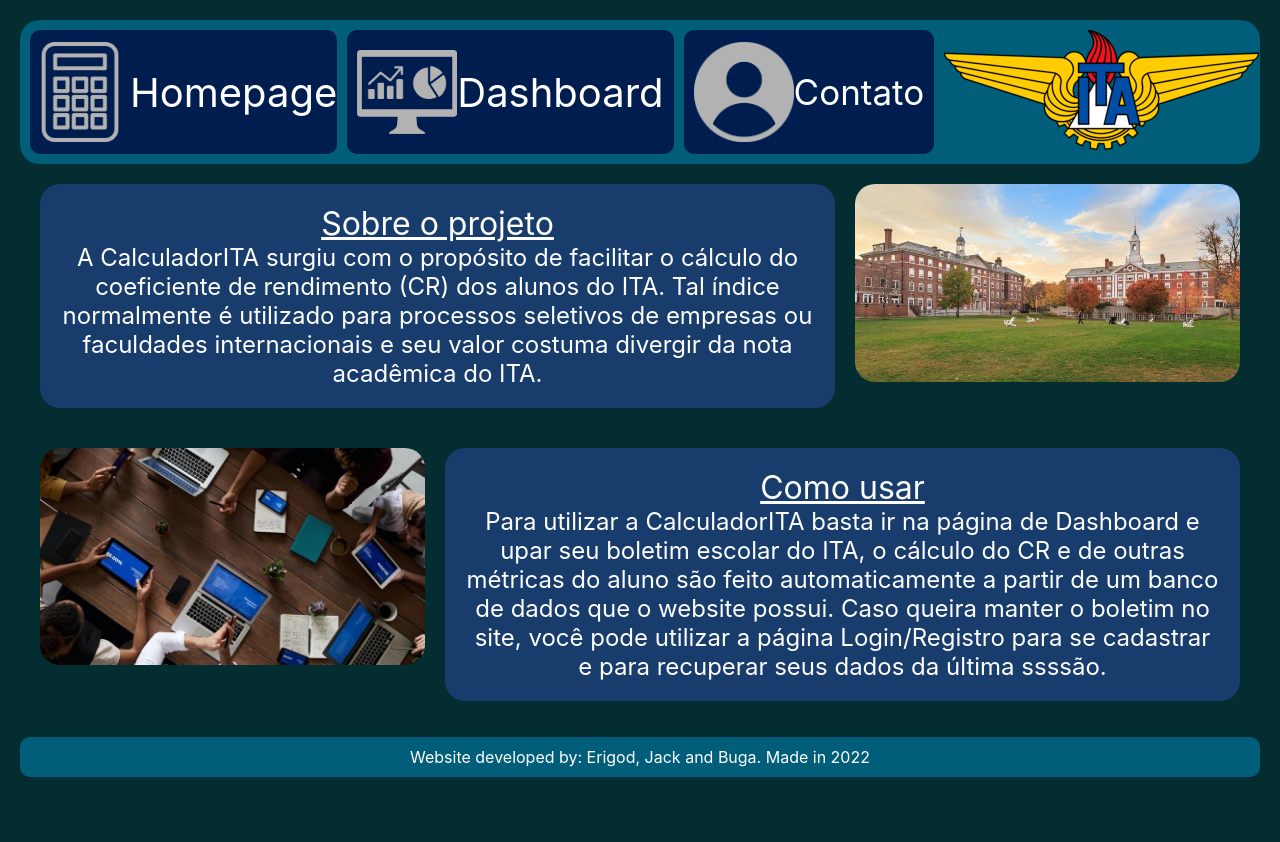
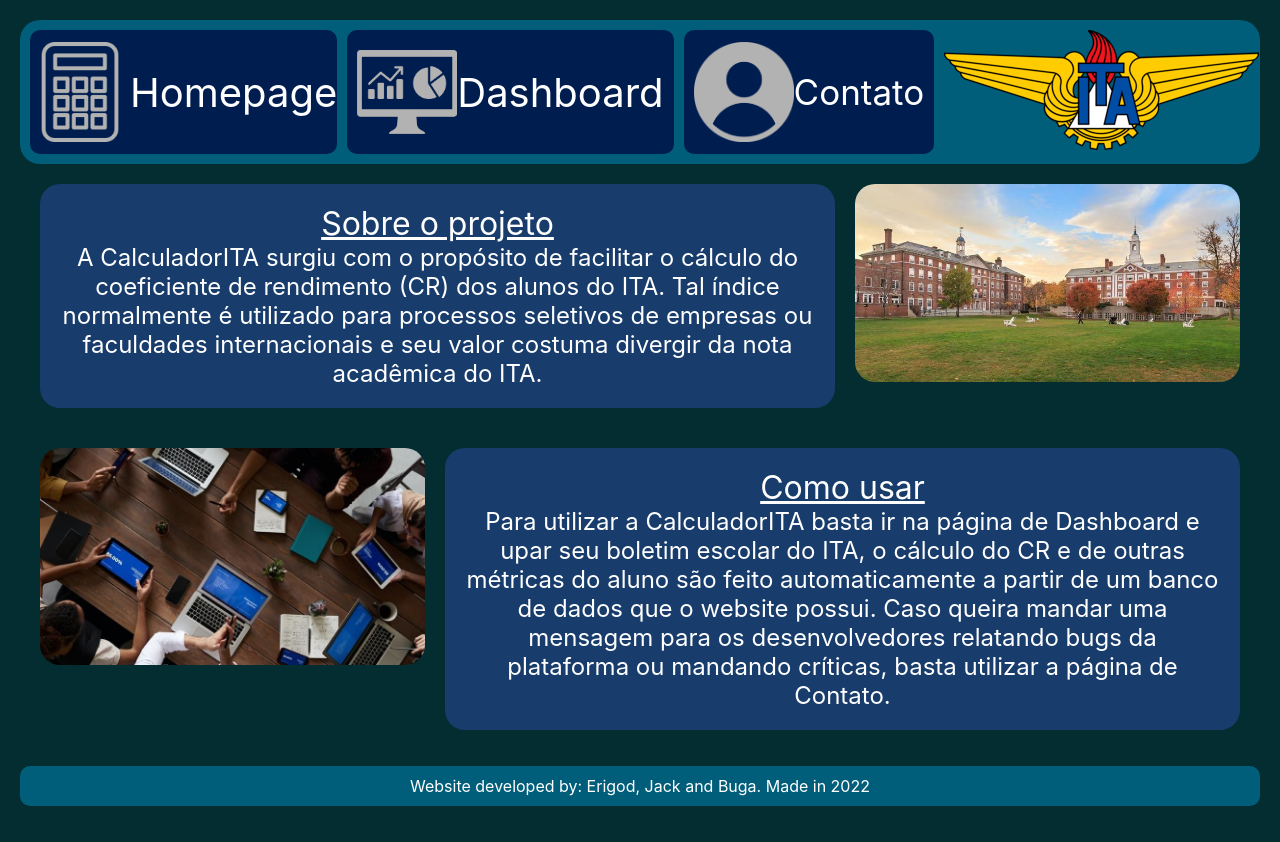
Before and after one commit to BugaM/CR_ITA, a React (Create React App) app in the folder front/: page / in a window 1280 px wide. Before the commit the page ends 813 px from the top, so only its background shows below. Built offline with nearby package versions, Linux system fonts and the light colour scheme.

Commit message:
Updated Contact Page

```diff
--- a/front/src/components/contactpage/ContactForm.js
+++ b/front/src/components/contactpage/ContactForm.js
@@ -15,7 +15,7 @@ function ContactForm(){
                 <div style={{fontSize : "xx-large"}}> Remetente: </div>
                 <input type="text" style = {{width : "300px", textAlign : "left"}}></input>
                 <div style={{fontSize : "xx-large"}}> Mensagem: </div>
-                <input type="text" style = {{height : "200px", width : "300px", textAlign : "left"}}></input>
+                <textarea type="text" style = {{height : "200px", width : "300px", textAlign : "left"}}></textarea>
                 <div> <input type="submit"></input> </div>
               </form>
             </div>
--- a/front/src/components/homepage/HowToUse.js
+++ b/front/src/components/homepage/HowToUse.js
@@ -1,6 +1,6 @@
 import styles from "./HowToUse.module.css"
 
-function HowToUse(props){
+function HowToUse(){
     return (
         <div className={styles.HowToUseContainer}>
 
@@ -10,8 +10,8 @@ function HowToUse(props){
                 <div className={styles.HowToUseTitle}> Como usar </div>
                 <div className={styles.HowToUseText}>
                     Para utilizar a CalculadorITA basta ir na página de Dashboard e upar seu boletim escolar do ITA, o cálculo do CR e de
-                    outras métricas do aluno são feito automaticamente a partir de um banco de dados que o website possui. Caso queira manter
-                    o boletim no site, você pode utilizar a página Login/Registro para se cadastrar e para recuperar seus dados da última ssssão.
+                    outras métricas do aluno são feito automaticamente a partir de um banco de dados que o website possui. Caso queira mandar uma
+                    mensagem para os desenvolvedores relatando bugs da plataforma ou mandando críticas, basta utilizar a página de Contato.
 
                 </div>
             </div>
```
